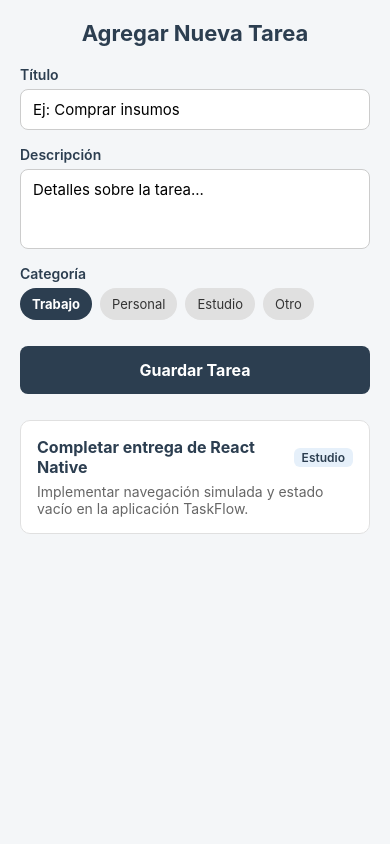
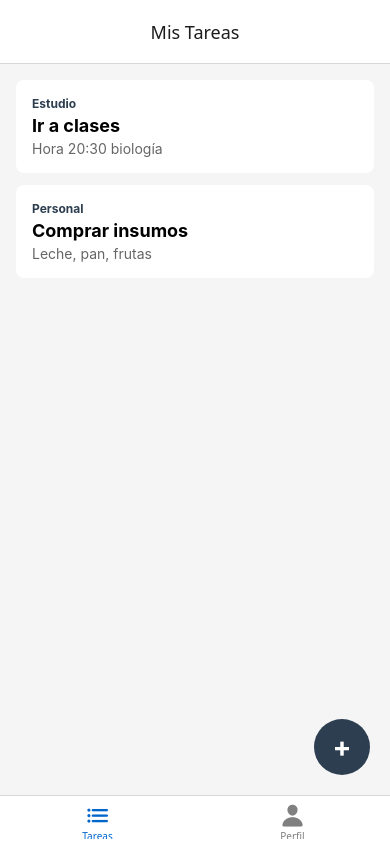
Before and after one commit to Gime23/taskflow-appgimenamendoza, a React Native app: screen / in a window 390 px wide. Built offline with nearby package versions, Linux system fonts and the light colour scheme.

Commit message:
implementamos react navigation, botton, navigaton

```diff
--- a/App.js
+++ b/App.js
@@ -1,123 +1,6 @@
-import React, { useState } from 'react';
-import {
-  StyleSheet,
-  View,
-  FlatList,
-  Text,
-  TouchableOpacity,
-  SafeAreaView,
-  StatusBar,
-} from 'react-native';
-import AddTaskScreen from './src/screens/AddTaskScreen';
-import TaskDetailScreen from './src/screens/TaskDetailScreen';
-import EmptyState from './src/components/EmptyState';
-import colors from './src/constants/colors';
+import React from 'react';
+import AppNavigator from './src/navigation/AppNavigator';
 
 export default function App() {
-  // Arreglo global de tareas en el estado principal
-  const [tasks, setTasks] = useState([
-    {
-      id: '1',
-      title: 'Completar entrega de React Native',
-      description: 'Implementar navegación simulada y estado vacío en la aplicación TaskFlow.',
-      category: 'Estudio',
-      createdAt: new Date(),
-    },
-  ]);
-
-  // Estado para la tarea seleccionada (detalle)
-  const [selectedTask, setSelectedTask] = useState(null);
-
-  // Agregar nueva tarea enviada desde el formulario
-  const handleAddTask = (newTask) => {
-    const taskWithId = { ...newTask, id: Date.now().toString() };
-    setTasks((prevTasks) => [taskWithId, ...prevTasks]);
-  };
-
-  // 1. Renderizado condicional: Vista de detalle
-  if (selectedTask) {
-    return (
-      <SafeAreaView style={styles.container}>
-        <TaskDetailScreen
-          task={selectedTask}
-          onBack={() => setSelectedTask(null)}
-        />
-      </SafeAreaView>
-    );
-  }
-
-  // 2. Renderizado de cada item en la FlatList
-  const renderTaskItem = ({ item }) => (
-    <TouchableOpacity
-      style={styles.taskCard}
-      onPress={() => setSelectedTask(item)}
-      activeOpacity={0.7}
-    >
-      <View style={styles.taskHeader}>
-        <Text style={styles.taskTitle}>{item.title}</Text>
-        <Text style={styles.taskCategory}>{item.category}</Text>
-      </View>
-      <Text style={styles.taskDescription} numberOfLines={2}>
-        {item.description}
-      </Text>
-    </TouchableOpacity>
-  );
-
-  return (
-    <SafeAreaView style={styles.container}>
-      <StatusBar barStyle="dark-content" />
-      <FlatList
-        data={tasks}
-        keyExtractor={(item) => item.id}
-        renderItem={renderTaskItem}
-        ListHeaderComponent={<AddTaskScreen onAddTask={handleAddTask} />}
-        ListEmptyComponent={<EmptyState />}
-        contentContainerStyle={styles.listContent}
-      />
-    </SafeAreaView>
-  );
+  return <AppNavigator />;
 }
-
-const styles = StyleSheet.create({
-  container: {
-    flex: 1,
-    backgroundColor: colors?.background || '#f5f5f5',
-  },
-  listContent: {
-    paddingBottom: 30,
-  },
-  taskCard: {
-    backgroundColor: '#ffffff',
-    marginHorizontal: 20,
-    marginVertical: 6,
-    padding: 16,
-    borderRadius: 10,
-    borderWidth: 1,
-    borderColor: '#e0e0e0',
-  },
-  taskHeader: {
-    flexDirection: 'row',
-    justifyContent: 'space-between',
-    alignItems: 'center',
-    marginBottom: 6,
-  },
-  taskTitle: {
-    fontSize: 16,
-    fontWeight: 'bold',
-    color: colors?.textPrimary || '#333333',
-    flex: 1,
-  },
-  taskCategory: {
-    fontSize: 12,
-    color: colors?.primary || '#0066cc',
-    fontWeight: '600',
-    backgroundColor: '#e6f0fa',
-    paddingHorizontal: 8,
-    paddingVertical: 2,
-    borderRadius: 6,
-  },
-  taskDescription: {
-    fontSize: 14,
-    color: '#666666',
-  },
-});
--- /dev/null
+++ b/src/navigation/AppNavigator.js
@@ -0,0 +1,66 @@
+import React from 'react';
+import { NavigationContainer } from '@react-navigation/native';
+import { createNativeStackNavigator } from '@react-navigation/native-stack';
+import { createBottomTabNavigator } from '@react-navigation/bottom-tabs';
+import { Ionicons } from '@expo/vector-icons';
+
+import HomeScreen from '../screens/HomeScreen';
+import TaskDetailScreen from '../screens/TaskDetailScreen';
+import AddTaskScreen from '../screens/AddTaskScreen';
+import ProfileScreen from '../screens/ProfileScreen';
+
+const Stack = createNativeStackNavigator();
+const Tab = createBottomTabNavigator();
+
+// Stack Navigator para la sección de Tareas (Lista -> Detalle -> Formulario)
+function TaskStack() {
+  return (
+    <Stack.Navigator screenOptions={{ headerTitleAlign: 'center' }}>
+      <Stack.Screen
+        name="TaskList"
+        component={HomeScreen}
+        options={{ title: 'Mis Tareas' }}
+      />
+      <Stack.Screen
+        name="TaskDetail"
+        component={TaskDetailScreen}
+        options={{ title: 'Detalle de Tarea' }}
+      />
+      <Stack.Screen
+        name="TaskForm"
+        component={AddTaskScreen}
+        options={{ title: 'Agregar Tarea' }}
+      />
+    </Stack.Navigator>
+  );
+}
+
+// Bottom Tab Navigator principal (Tareas y Perfil)
+export default function AppNavigator() {
+  return (
+    <NavigationContainer>
+      <Tab.Navigator
+        screenOptions={({ route }) => ({
+          headerShown: false,
+          tabBarIcon: ({ color, size }) => {
+            let iconName = route.name === 'TasksTab' ? 'list' : 'person';
+            return <Ionicons name={iconName} size={size} color={color} />;
+          },
+          tabBarActiveTintColor: '#0066cc',
+          tabBarInactiveTintColor: 'gray',
+        })}
+      >
+        <Tab.Screen
+          name="TasksTab"
+          component={TaskStack}
+          options={{ title: 'Tareas' }}
+        />
+        <Tab.Screen
+          name="ProfileTab"
+          component={ProfileScreen}
+          options={{ title: 'Perfil', headerShown: true }}
+        />
+      </Tab.Navigator>
+    </NavigationContainer>
+  );
+}
--- a/src/screens/AddTaskScreen.js
+++ b/src/screens/AddTaskScreen.js
@@ -14,7 +14,7 @@ import colors from '../constants/colors';
 
 const CATEGORIES = ['Trabajo', 'Personal', 'Estudio', 'Otro'];
 
-export default function AddTaskScreen({ onAddTask }) {
+export default function AddTaskScreen({ navigation, onAddTask })  {
   // 1. Estados locales para el formulario
   const [title, setTitle] = useState('');
   const [description, setDescription] = useState('');
@@ -40,14 +40,14 @@ export default function AddTaskScreen({ onAddTask }) {
     return Object.keys(currentErrors).length === 0;
   };
 
-  // 3. Manejador al presionar el botón Guardar
-  const handleAddTask = () => {
+const handleAddTask = () => {
     if (validateForm()) {
       const newTask = {
+        id: Date.now().toString(),
         title: title.trim(),
         description: description.trim(),
         category,
-        createdAt: new Date(),
+        createdAt: new Date().toLocaleDateString(),
       };
 
       if (onAddTask) {
@@ -61,6 +61,11 @@ export default function AddTaskScreen({ onAddTask }) {
       setDescription('');
       setCategory('Trabajo');
       setErrors({});
+
+      // Redirigir a la lista de tareas
+      if (navigation) {
+        navigation.navigate('TaskList');
+      }
     }
   };
 
--- a/src/screens/HomeScreen.js
+++ b/src/screens/HomeScreen.js
@@ -1,32 +1,56 @@
 import React from 'react';
-import { StyleSheet, Text, View } from 'react-native';
+import { StyleSheet, Text, View, FlatList, TouchableOpacity } from 'react-native';
 import colors from '../constants/colors';
 
-export default function HomeScreen() {
+const INITIAL_TASKS = [
+  { id: '1', title: 'Ir a clases', description: 'Hora 20:30 biología', category: 'Estudio', createdAt: '06/10/2026' },
+  { id: '2', title: 'Comprar insumos', description: 'Leche, pan, frutas', category: 'Personal', createdAt: '06/10/2026' },
+];
+
+export default function HomeScreen({ navigation, tasks = INITIAL_TASKS }) {
   return (
     <View style={styles.container}>
-      <Text style={styles.title}>TaskFlow</Text>
-      <Text style={styles.subtitle}>Lista de Tareas Pendientes</Text>
+      <FlatList
+        data={tasks}
+        keyExtractor={(item) => item.id}
+        renderItem={({ item }) => (
+          <TouchableOpacity
+            style={styles.card}
+            onPress={() => navigation.navigate('TaskDetail', { task: item })}
+          >
+            <Text style={styles.category}>{item.category}</Text>
+            <Text style={styles.title}>{item.title}</Text>
+            <Text style={styles.description} numberOfLines={1}>{item.description}</Text>
+          </TouchableOpacity>
+        )}
+      />
+      <TouchableOpacity
+        style={styles.fab}
+        onPress={() => navigation.navigate('TaskForm')}
+      >
+        <Text style={styles.fabText}>+</Text>
+      </TouchableOpacity>
     </View>
   );
 }
 
 const styles = StyleSheet.create({
-  container: {
-    flex: 1,
-    backgroundColor: colors.background,
+  container: { flex: 1, padding: 16, backgroundColor: '#f5f5f5' },
+  card: { backgroundColor: '#fff', padding: 16, borderRadius: 8, marginBottom: 12, elevation: 2 },
+  category: { fontSize: 12, color: colors?.primary || '#0066cc', fontWeight: 'bold' },
+  title: { fontSize: 18, fontWeight: 'bold', marginVertical: 4 },
+  description: { fontSize: 14, color: '#666' },
+  fab: {
+    position: 'absolute',
+    right: 20,
+    bottom: 20,
+    backgroundColor: colors?.primary || '#0066cc',
+    width: 56,
+    height: 56,
+    borderRadius: 28,
     alignItems: 'center',
     justifyContent: 'center',
-    padding: 20,
+    elevation: 5,
   },
-  title: {
-    fontSize: 28,
-    fontWeight: 'bold',
-    color: colors.textPrimary,
-    marginBottom: 8,
-  },
-  subtitle: {
-    fontSize: 16,
-    color: colors.textSecondary,
-  },
+  fabText: { color: '#fff', fontSize: 28, fontWeight: 'bold' },
 });
--- a/src/screens/ProfileScreen.js
+++ b/src/screens/ProfileScreen.js
@@ -1,34 +1,17 @@
 import React from 'react';
 import { StyleSheet, Text, View } from 'react-native';
-import ProfileCard from '../components/ProfileCard';
-import colors from '../constants/colors';
 
 export default function ProfileScreen() {
   return (
     <View style={styles.container}>
-      <Text style={styles.title}>Mi Perfil</Text>
-
-      <ProfileCard
-        name="Gimena"
-        role="Desarrolladora Mobile"
-        image="https://picsum.photos/200"
-      />
+      <Text style={styles.title}>Perfil de Usuario</Text>
+      <Text style={styles.subtitle}>Estudiante de Desarrollo de Aplicaciones</Text>
     </View>
   );
 }
 
 const styles = StyleSheet.create({
-  container: {
-    flex: 1,
-    backgroundColor: colors?.background || '#f5f5f5',
-    alignItems: 'center',
-    justifyContent: 'center',
-    padding: 20,
-  },
-  title: {
-    fontSize: 26,
-    fontWeight: 'bold',
-    color: colors?.textPrimary || '#333333',
-    marginBottom: 20,
-  },
+  container: { flex: 1, justifyContent: 'center', alignItems: 'center', backgroundColor: '#f5f5f5' },
+  title: { fontSize: 22, fontWeight: 'bold', marginBottom: 8 },
+  subtitle: { fontSize: 14, color: '#666' },
 });
--- a/src/screens/TaskDetailScreen.js
+++ b/src/screens/TaskDetailScreen.js
@@ -1,106 +1,44 @@
 import React from 'react';
-import { StyleSheet, Text, View, TouchableOpacity, ScrollView } from 'react-native';
+import { StyleSheet, Text, View, TouchableOpacity } from 'react-native';
 import colors from '../constants/colors';
 
-export default function TaskDetailScreen({ task, onBack }) {
-  if (!task) return null;
-
-  // Formato legible para la fecha
-  const formattedDate = task.createdAt
-    ? new Date(task.createdAt).toLocaleDateString('es-ES', {
-        day: '2-digit',
-        month: 'long',
-        year: 'numeric',
-      })
-    : 'Sin fecha';
+export default function TaskDetailScreen({ route, navigation }) {
+  const { task } = route.params || {};
 
   return (
-    <ScrollView contentContainerStyle={styles.container}>
-      <TouchableOpacity style={styles.backButton} onPress={onBack}>
+    <View style={styles.container}>
+      {task ? (
+        <View style={styles.card}>
+          <View style={styles.badge}>
+            <Text style={styles.badgeText}>{task.category}</Text>
+          </View>
+          <Text style={styles.title}>{task.title}</Text>
+          <Text style={styles.date}>Creada el: {task.createdAt}</Text>
+          <View style={styles.divider} />
+          <Text style={styles.label}>Descripción:</Text>
+          <Text style={styles.description}>{task.description}</Text>
+        </View>
+      ) : (
+        <Text>No se encontró la información de la tarea.</Text>
+      )}
+
+      <TouchableOpacity style={styles.backButton} onPress={() => navigation.goBack()}>
         <Text style={styles.backButtonText}>← Volver a la lista</Text>
       </TouchableOpacity>
-
-      <View style={styles.card}>
-        <View style={styles.categoryBadge}>
-          <Text style={styles.categoryText}>{task.category || 'General'}</Text>
-        </View>
-
-        <Text style={styles.title}>{task.title}</Text>
-
-        <Text style={styles.dateText}>Creada el: {formattedDate}</Text>
-
-        <View style={styles.divider} />
-
-        <Text style={styles.sectionLabel}>Descripción:</Text>
-        <Text style={styles.description}>{task.description}</Text>
-      </View>
-    </ScrollView>
+    </View>
   );
 }
 
 const styles = StyleSheet.create({
-  container: {
-    padding: 20,
-    backgroundColor: colors?.background || '#f5f5f5',
-    flexGrow: 1,
-  },
-  backButton: {
-    marginBottom: 16,
-    alignSelf: 'flex-start',
-  },
-  backButtonText: {
-    color: colors?.primary || '#0066cc',
-    fontSize: 16,
-    fontWeight: '600',
-  },
-  card: {
-    backgroundColor: '#ffffff',
-    borderRadius: 12,
-    padding: 20,
-    elevation: 3,
-    shadowColor: '#000000',
-    shadowOffset: { width: 0, height: 2 },
-    shadowOpacity: 0.1,
-    shadowRadius: 4,
-  },
-  categoryBadge: {
-    alignSelf: 'flex-start',
-    backgroundColor: colors?.primary || '#0066cc',
-    paddingHorizontal: 12,
-    paddingVertical: 4,
-    borderRadius: 12,
-    marginBottom: 12,
-  },
-  categoryText: {
-    color: '#ffffff',
-    fontSize: 12,
-    fontWeight: 'bold',
-  },
-  title: {
-    fontSize: 22,
-    fontWeight: 'bold',
-    color: colors?.textPrimary || '#333333',
-    marginBottom: 8,
-  },
-  dateText: {
-    fontSize: 13,
-    color: '#888888',
-    marginBottom: 12,
-  },
-  divider: {
-    height: 1,
-    backgroundColor: '#eeeeee',
-    marginVertical: 12,
-  },
-  sectionLabel: {
-    fontSize: 14,
-    fontWeight: 'bold',
-    color: colors?.textPrimary || '#333333',
-    marginBottom: 6,
-  },
-  description: {
-    fontSize: 15,
-    color: '#555555',
-    lineHeight: 22,
-  },
+  container: { flex: 1, padding: 20, backgroundColor: '#f5f5f5' },
+  card: { backgroundColor: '#fff', padding: 20, borderRadius: 12, elevation: 2 },
+  badge: { backgroundColor: '#1e293b', paddingHorizontal: 12, paddingVertical: 4, borderRadius: 12, alignSelf: 'flex-start', marginBottom: 12 },
+  badgeText: { color: '#fff', fontSize: 12, fontWeight: 'bold' },
+  title: { fontSize: 22, fontWeight: 'bold', marginBottom: 6 },
+  date: { fontSize: 12, color: '#888', marginBottom: 12 },
+  divider: { height: 1, backgroundColor: '#eee', marginVertical: 12 },
+  label: { fontSize: 14, fontWeight: 'bold', marginBottom: 4 },
+  description: { fontSize: 15, color: '#444' },
+  backButton: { marginTop: 20, alignItems: 'center' },
+  backButtonText: { color: colors?.primary || '#0066cc', fontWeight: 'bold' },
 });
```
Also changed, not shown: package.json (+7 -1 lines), 1 other file (tests, documents, lock files or other folders).
